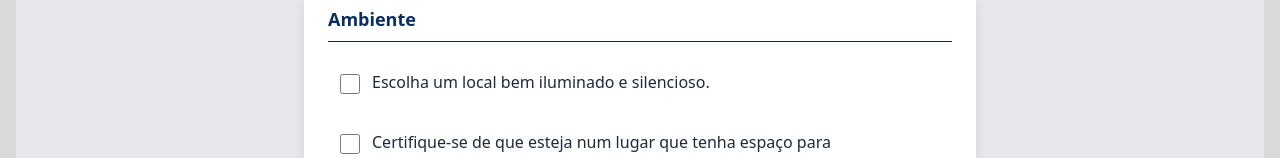
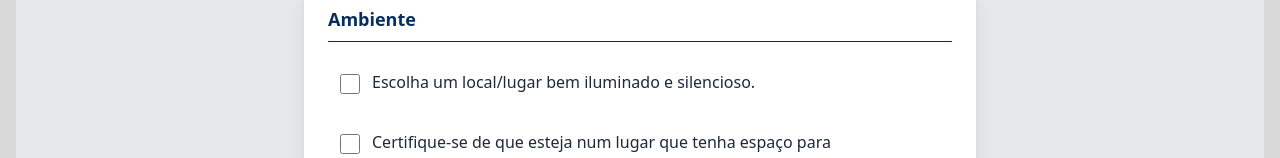
Before and after one commit to NavegaHC/NavegaHC-site, a React (Vite) app in the folder NavegaHC/: page /checklist in a window 1280 px wide. Shown: the part 391-549 px from the top of the page. Built offline with nearby package versions, Linux system fonts and the light colour scheme.

Commit message:
correção de texto

```diff
--- a/NavegaHC/src/pages/Checklist/Checklist.tsx
+++ b/NavegaHC/src/pages/Checklist/Checklist.tsx
@@ -11,7 +11,7 @@ export default function Checklist() {
   const [items, setItems] = useState<ChecklistItem[]>([
     {
       id: "local",
-      label: "Escolha um local bem iluminado e silencioso.",
+      label: "Escolha um local/lugar bem iluminado e silencioso.",
       checked: false,
       categoria: "Ambiente"
     },
--- a/NavegaHC/src/pages/Faq/Faq.tsx
+++ b/NavegaHC/src/pages/Faq/Faq.tsx
@@ -76,7 +76,7 @@ export default function FAQ() {
       title: "Acessibilidade",
       question: "1. Tem tradução em Libras na plataforma?",
       answer: "Ainda não tem, mas estamos trabalhando para colocar isso em breve.",
-      question2: "2. Dá para aumentar o tamanho das letras?",
+      question2: "2. Dá para aumentar o tamanho das letras do site?",
       answer2: "Sim! Você pode aumetar ou diminuir a fonte do site clicando no botão de acessibilidade no canto inferior esquerdo da página que lhe dará as opções de aumentar ou diminuir as letras",
     },
     {
```
